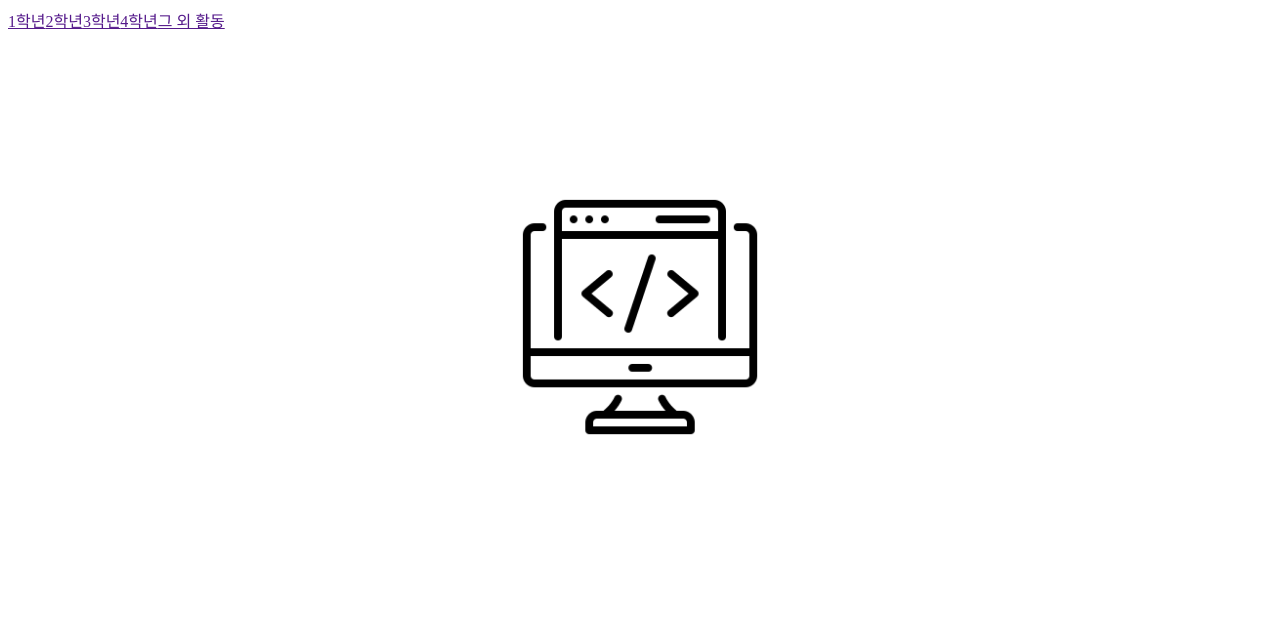
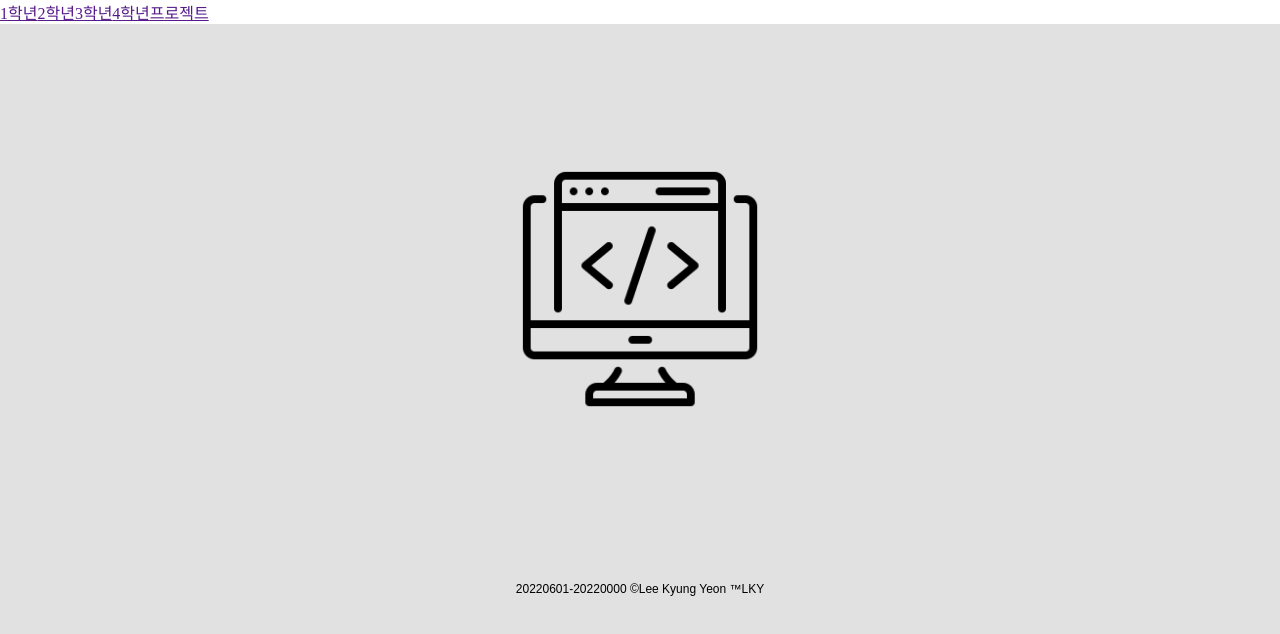
Before and after one commit to kylee31/kylee31.github.io, a plain HTML site: page main.html in a window 1280 px wide. Drawn offline with Linux system fonts and the light colour scheme.

Commit message:
modified files

```diff
--- a/main.html
+++ b/main.html
@@ -7,27 +7,36 @@
     <title>Portfolio</title>
     <!--style 선택자 사용, class명으로 css 적용 범위 선택-->
     <style>
+        *{padding: 0;margin:0}
+        body {
+            background-color: rgb(225, 225, 225);
+        }
+        header {
+            background-color: #fff;
+        }
         .grade {
             list-style-type: none;
             margin: 0;
             padding: 0;
             overflow: hidden;
-            background-color: #fff;
         }
-
         ul.grade li {
             float: left;
         }
         img {
             display: block;
-            margin: 160px auto;
+            margin: 140px auto;
+        }
+        footer {
+            text-align: center;
+            font: 100 12px arial;
         }
     </style>
 </head>
 <body>
     <!--header-->
     <header>
-        <div class="top_menu">
+        <nav class="top_menu">
             <ul class="grade">
                 <li rel="1grade">
                     <a href="">1학년</a>
@@ -42,13 +51,14 @@
                     <a href="">4학년</a>
                 </li>
                 <li rel="etc">
-                    <a href="">그 외 활동</a>
+                    <a href="">프로젝트</a>
                 </li>
             </ul>
-        </div>
+        </nav>
     </header>
     <section>
-       <img src="coding.png"alt="" width="250" height="250"/>
+        <img src="coding.png" alt="" width="250" height="250" />
     </section>
+    <footer><br /><br />20220601-20220000 &copy;Lee Kyung Yeon &trade;LKY</footer>
 </body>
 </html>
```
Also changed, not shown: index.html (+1 -1 lines).
